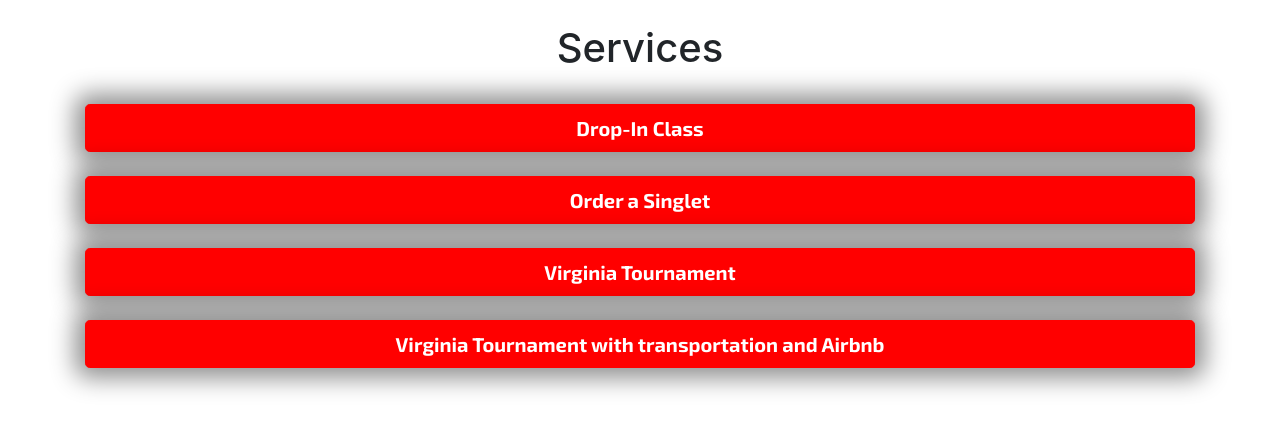
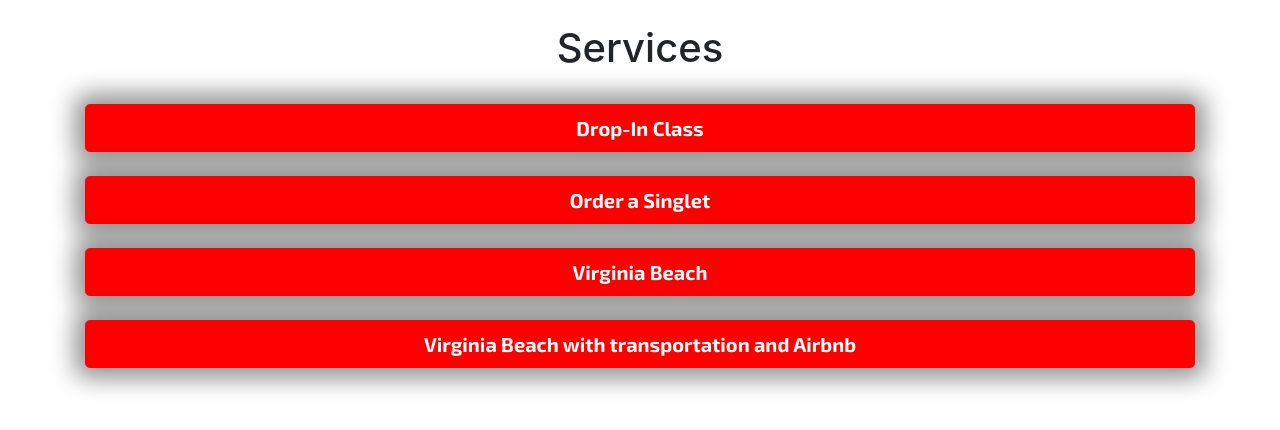
Before and after one commit to djruiz/solidtechwc, a Next.js app: page /services in a window 1280 px wide. Shown: the top 430 px of the page. Built offline with nearby package versions, Linux system fonts and the light colour scheme; a web font is replaced by a local one.

Commit message:
Change copy

```diff
--- a/pages/index.tsx
+++ b/pages/index.tsx
@@ -143,7 +143,6 @@ export default () => {
                   Wrestling Club
                 </h1>
                 <Image width={40} height={30} src={Lightning} />
-                <Header className="text-end">Services</Header>
               </div>
             </Header>
           </div>
--- a/pages/services.tsx
+++ b/pages/services.tsx
@@ -18,13 +18,13 @@ export default () => {
 
         <div className="service" id="drop-in">
             <Link href="https://buy.stripe.com/28o3e4b3UdSK09O5kq">
-                <button className="mt-4 position-relative btn btn-primary btn-lg w-100 shadow-med exo">Virginia Tournament</button>
+                <button className="mt-4 position-relative btn btn-primary btn-lg w-100 shadow-med exo">Virginia Beach</button>
             </Link>
         </div>
 
         <div className="service" id="drop-in">
             <Link href="https://buy.stripe.com/7sIg0Q8VMbKCe0EcMR">
-                <button className="mt-4 position-relative btn btn-primary btn-lg w-100 shadow-med exo">Virginia Tournament with transportation and Airbnb</button>
+                <button className="mt-4 position-relative btn btn-primary btn-lg w-100 shadow-med exo">Virginia Beach with transportation and Airbnb</button>
             </Link>
         </div>
     </div>
```
